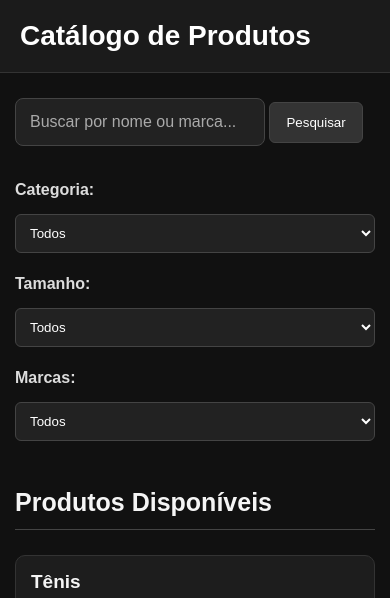
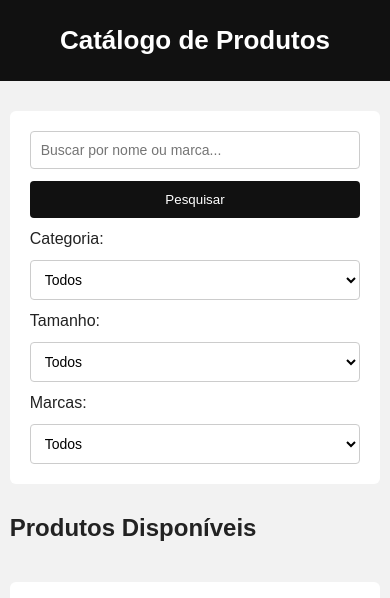
Before and after one commit to Nicolas1346/SoleVault, a PHP site: page /catalogo.php in a window 390 px wide. Shown: the top 598 px of the page. Run offline with PHP 8.4, Linux system fonts and the light colour scheme.

Commit message:
Refactor catalogo.css for improved styling and layout

```diff
--- a/catalogo.css
+++ b/catalogo.css
@@ -1,5 +1,5 @@
 
-/* CONFIGURAÇÕES GERAIS */
+/* Configurações gerais */
 * {
     margin: 0;
     padding: 0;
@@ -7,153 +7,125 @@
 }
 
 body {
-    font-family: Arial, Helvetica, sans-serif;
-    background-color: #111111;
-    color: #f5f5f5;
+    font-family: Arial, sans-serif;
+    background-color: #f2f2f2;
+    color: #222;
 }
 
-/* CABEÇALHO */
+/* Cabeçalho */
 header {
-    background-color: #1b1b1b;
-    padding: 25px 40px;
-    border-bottom: 1px solid #333;
+    background-color: #111;
+    color: white;
+    padding: 25px;
+    text-align: center;
 }
 
 header h1 {
-    font-size: 28px;
-    color: #ffffff;
+    font-size: 26px;
 }
 
-/* CONTEÚDO PRINCIPAL */
+/* Conteúdo principal */
 main {
-    max-width: 1200px;
-    margin: 40px auto;
-    padding: 0 25px;
+    width: 90%;
+    max-width: 1100px;
+    margin: 30px auto;
 }
 
-/* PESQUISA */
-main form input[type="text"] {
-    width: 250px;
-    padding: 14px;
-    margin-bottom: 25px;
-    border: 1px solid #444;
-    border-radius: 8px;
-    background-color: #222;
-    color: white;
-    font-size: 16px;
+/* Formulário de filtros */
+form {
+    background-color: white;
+    padding: 20px;
+    border-radius: 6px;
+    display: flex;
+    flex-wrap: wrap;
+    align-items: center;
+    gap: 12px;
+    margin-bottom: 30px;
 }
 
-input::placeholder {
-    color: #aaa;
+input,
+select {
+    padding: 10px;
+    border: 1px solid #ccc;
+    border-radius: 4px;
+    font-size: 14px;
 }
 
-/* BOTÃO */
+input {
+    flex: 1;
+    min-width: 200px;
+}
+
+select {
+    background-color: white;
+}
+
 button {
-    padding: 12px 16px;
-    border: 1px solid #444;
-    border-radius: 6px;
-    background-color: #333;
+    background-color: #111;
     color: white;
+    border: none;
+    padding: 11px 18px;
+    border-radius: 4px;
     cursor: pointer;
 }
 
 button:hover {
-    background-color: #555;
+    background-color: #444;
 }
 
-/* FILTROS */
-label {
-    display: inline-block;
-    margin: 10px 8px 10px 0;
-    color: #ddd;
-    font-weight: bold;
+/* Título da seção */
+section h2 {
+    margin-bottom: 20px;
 }
 
-select {
-    padding: 10px;
-    margin: 5px 15px 15px 0;
-    border: 1px solid #444;
-    border-radius: 6px;
-    background-color: #222;
-    color: white;
-    cursor: pointer;
-}
-
-/* TÍTULO DOS PRODUTOS */
+/* Produtos */
 section {
-    margin-top: 35px;
+    display: grid;
+    grid-template-columns: repeat(auto-fit, minmax(250px, 1fr));
+    gap: 20px;
 }
 
 section h2 {
-    font-size: 25px;
-    margin-bottom: 25px;
-    padding-bottom: 12px;
-    border-bottom: 1px solid #444;
+    grid-column: 1 / -1;
 }
 
-/* CARD DO PRODUTO */
 .produto {
-    display: inline-block;
-    vertical-align: top;
-    width: 260px;
-    margin: 10px;
+    background-color: white;
     padding: 15px;
-    background-color: #1d1d1d;
-    border: 1px solid #333;
-    border-radius: 10px;
-    transition: transform 0.2s, border-color 0.2s;
+    border-radius: 6px;
+    text-align: center;
 }
 
-.produto:hover {
-    transform: translateY(-5px);
-    border-color: #888;
+.produto h3 {
+    margin-bottom: 12px;
 }
 
 .produto img {
     width: 100%;
-    height: 200px;
+    height: 220px;
     object-fit: contain;
-    background-color: #ffffff;
-    border-radius: 6px;
-    margin-bottom: 15px;
-}
-
-.produto h3 {
-    font-size: 19px;
-    margin-bottom: 10px;
+    margin-bottom: 12px;
 }
 
 .produto p {
-    color: #bbb;
     margin-bottom: 8px;
-    font-size: 15px;
+    font-size: 14px;
 }
 
-/* RESPONSIVIDADE */
+/* Telas menores */
 @media (max-width: 600px) {
-
-    header {
-        padding: 20px;
+    main {
+        width: 95%;
     }
 
-    main {
-        margin: 25px auto;
-        padding: 0 15px;
+    form {
+        flex-direction: column;
+        align-items: stretch;
     }
 
-    select {
+    input,
+    select,
+    button {
         width: 100%;
-        margin-bottom: 12px;
-    }
-
-    .produto {
-        display: block;
-        width: 100%;
-        margin: 15px 0;
     }
 }
-
-    .preco {
-        color: green;
-        font-weight: bold;
-    }
```
